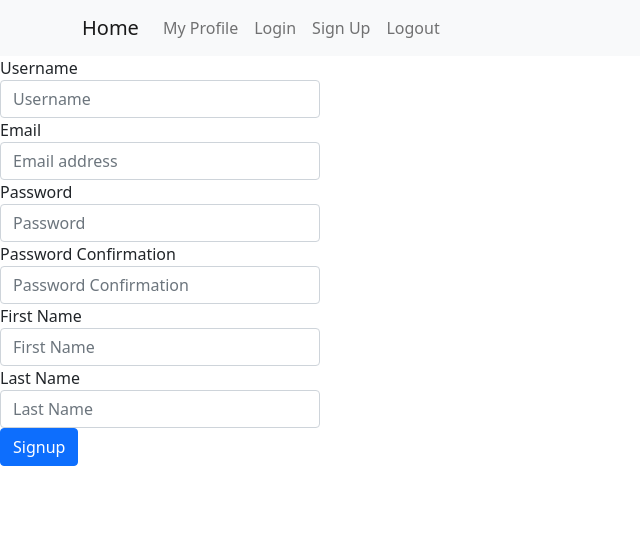
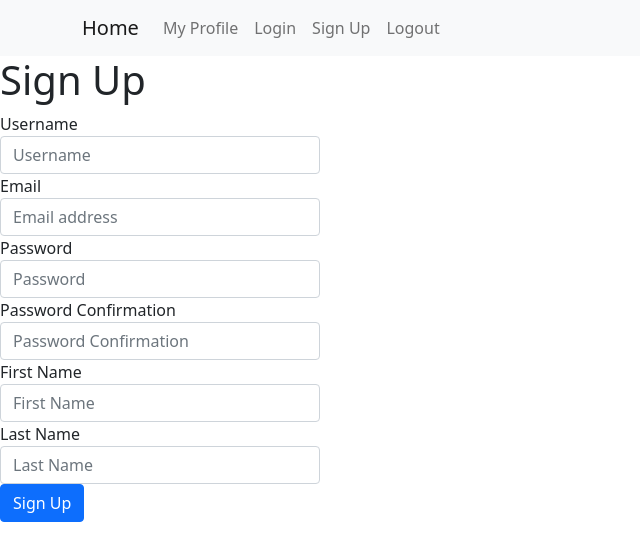
Before and after one commit to slo27/journal-thoughts-project, a React (Create React App) app in the folder client/: page /signup in a window 1280 px wide. Shown: the top 560 px of the page, without its empty margins (0-640 px from the left). Built offline with nearby package versions, Linux system fonts and the light colour scheme.

Commit message:
fixed spelling signup button

```diff
--- a/client/src/Signup.js
+++ b/client/src/Signup.js
@@ -45,6 +45,7 @@ function Signup(props) {
     return (
         <div>
             <form onSubmit={handleSubmit}>
+                <h1>Sign Up</h1>
                 <div class="form-row">
                     <div class="form-group col-md-3">
                         <label htmlFor="username">Username</label>
@@ -124,7 +125,7 @@ function Signup(props) {
                     </div>
                 </div>
                 {/* button is reverting to primary on refresh? */}
-                <Button type="submit" class="btn btn-outline-dark">Signup</Button>
+                <Button type="submit" class="btn btn-outline-dark">Sign Up</Button>
             </form>
         </div>
     )
```
